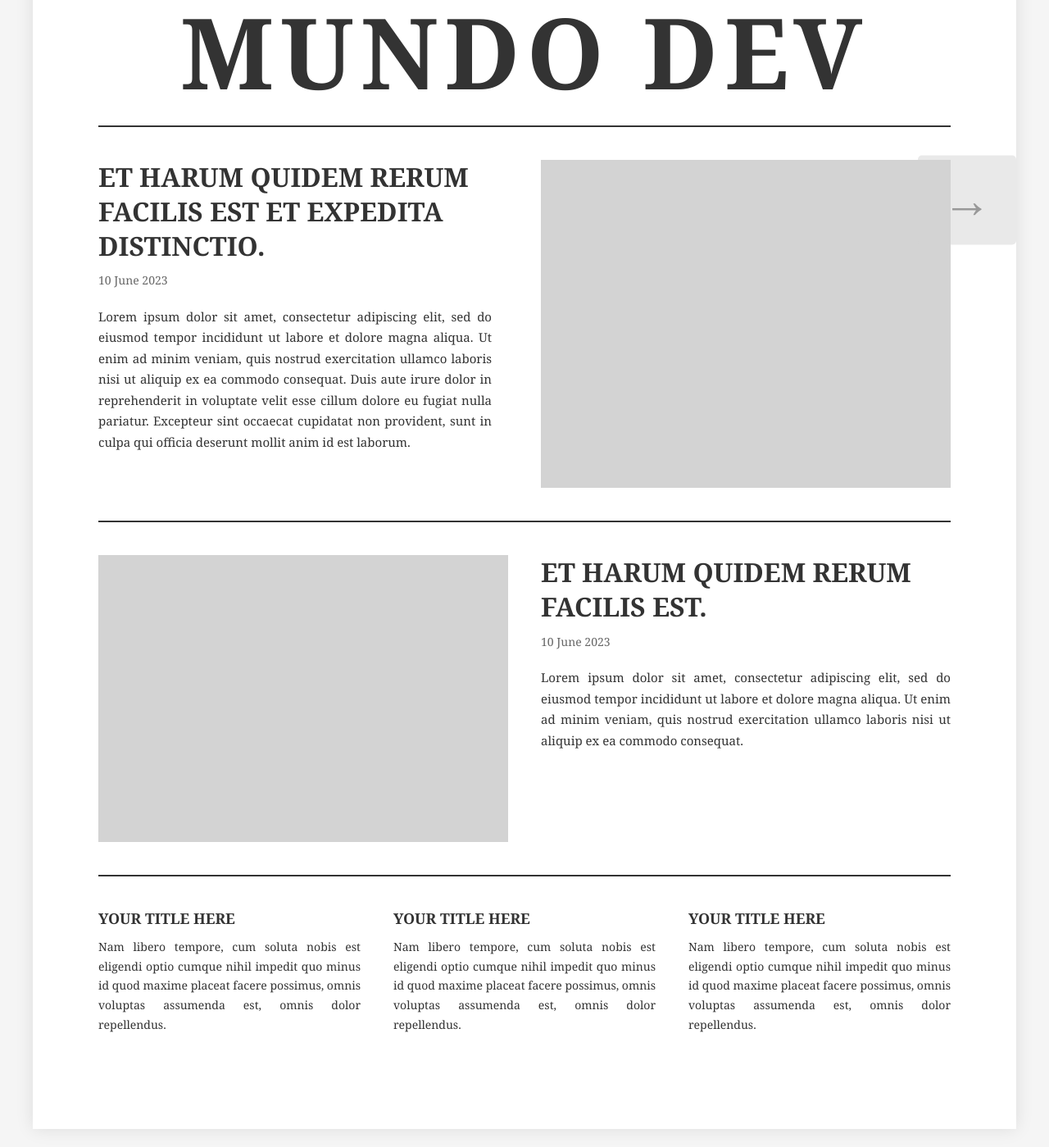
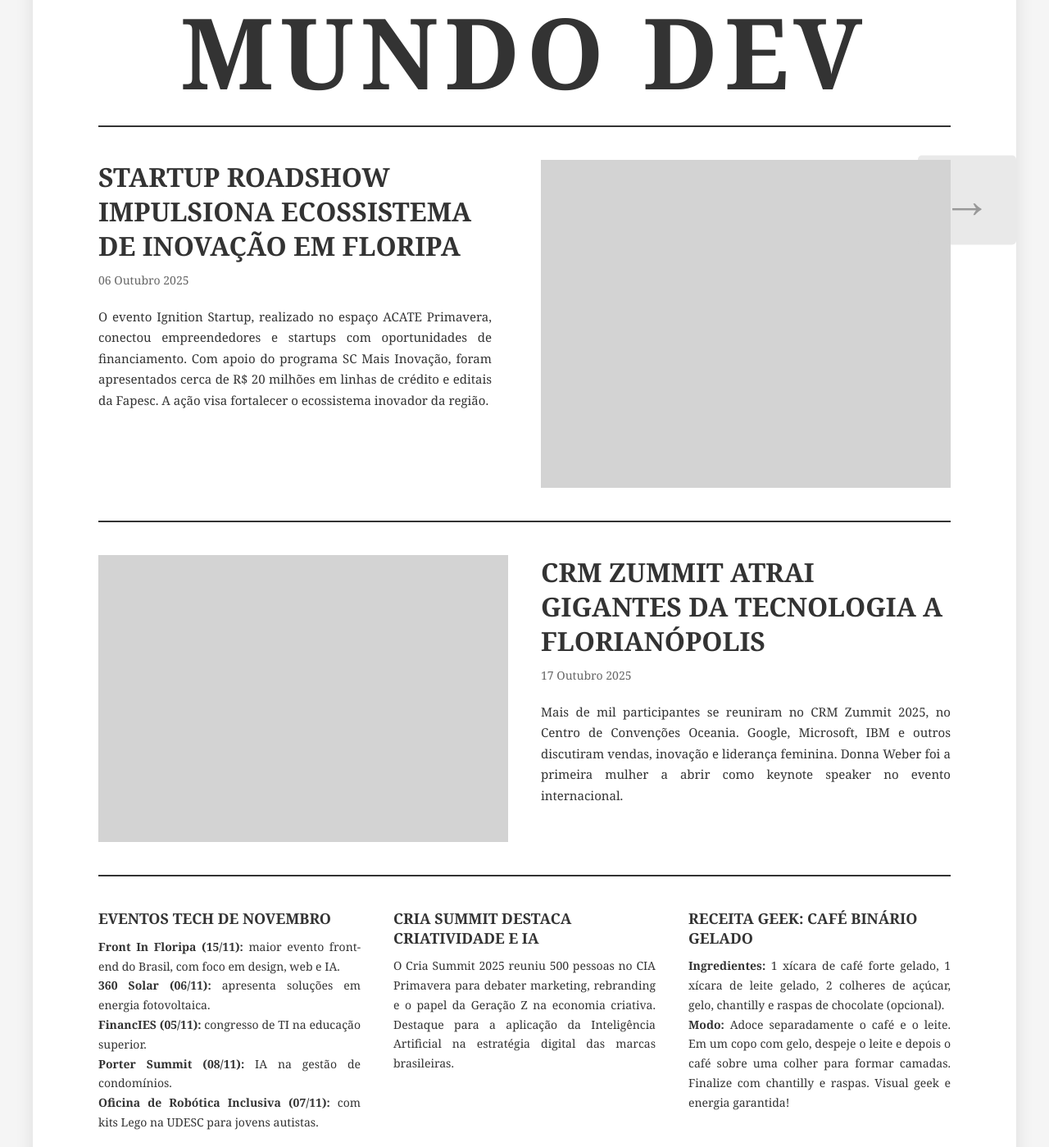
Before and after one commit to RaquelPB/JornalOnline, a plain HTML site: page index.html in a window 1280 px wide. Shown: the part 156-1555 px from the top of the page at 82% size. Drawn offline with Linux system fonts and the light colour scheme.

Commit message:
add notícias

```diff
--- a/index.html
+++ b/index.html
@@ -2,7 +2,7 @@
 <html lang="pt-BR">
 <head>
     <meta charset="UTF-8">
-     <link rel="icon" type="image/logo" href="/logoSemFundo3.png" />
+    <link rel="icon" type="image/logo" href="/logoSemFundo3.png" />
     <meta name="viewport" content="width=device-width, initial-scale=1.0">
     <title>Jornal Mundo Dev</title>
     <link rel="stylesheet" href="styles.css">
@@ -24,13 +24,12 @@
 
         <div class="content-grid">
             <article class="article article-main">
-                <h2>ET HARUM QUIDEM RERUM FACILIS EST ET EXPEDITA DISTINCTIO.</h2>
-                <p class="date">10 June 2023</p>
+                <h2>Startup RoadShow impulsiona ecossistema de inovação em Floripa</h2>
+                <p class="date">06 Outubro 2025</p>
                 <div class="article-content">
-                    <p>Lorem ipsum dolor sit amet, consectetur adipiscing elit, sed do eiusmod tempor incididunt ut labore et dolore magna aliqua. Ut enim ad minim veniam, quis nostrud exercitation ullamco laboris nisi ut aliquip ex ea commodo consequat. Duis aute irure dolor in reprehenderit in voluptate velit esse cillum dolore eu fugiat nulla pariatur. Excepteur sint occaecat cupidatat non provident, sunt in culpa qui officia deserunt mollit anim id est laborum.</p>
+                    <p>O evento Ignition Startup, realizado no espaço ACATE Primavera, conectou empreendedores e startups com oportunidades de financiamento. Com apoio do programa SC Mais Inovação, foram apresentados cerca de R$ 20 milhões em linhas de crédito e editais da Fapesc. A ação visa fortalecer o ecossistema inovador da região.</p>
                 </div>
             </article>
-
             <div class="image-placeholder image-large"></div>
         </div>
 
@@ -38,28 +37,33 @@
             <div class="image-placeholder image-medium"></div>
 
             <article class="article article-secondary">
-                <h2>ET HARUM QUIDEM RERUM FACILIS EST.</h2>
-                <p class="date">10 June 2023</p>
+                <h2>CRM Zummit atrai gigantes da tecnologia a Florianópolis</h2>
+                <p class="date">17 Outubro 2025</p>
                 <div class="article-content">
-                    <p>Lorem ipsum dolor sit amet, consectetur adipiscing elit, sed do eiusmod tempor incididunt ut labore et dolore magna aliqua. Ut enim ad minim veniam, quis nostrud exercitation ullamco laboris nisi ut aliquip ex ea commodo consequat.</p>
+                    <p>Mais de mil participantes se reuniram no CRM Zummit 2025, no Centro de Convenções Oceania. Google, Microsoft, IBM e outros discutiram vendas, inovação e liderança feminina. Donna Weber foi a primeira mulher a abrir como keynote speaker no evento internacional.</p>
                 </div>
             </article>
         </div>
 
         <div class="bottom-section">
             <article class="bottom-article">
-                <h3>YOUR TITLE HERE</h3>
-                <p>Nam libero tempore, cum soluta nobis est eligendi optio cumque nihil impedit quo minus id quod maxime placeat facere possimus, omnis voluptas assumenda est, omnis dolor repellendus.</p>
+                <h3>Eventos Tech de Novembro</h3>
+                <p><strong>Front In Floripa (15/11):</strong> maior evento front-end do Brasil, com foco em design, web e IA. <br>
+                <strong>360 Solar (06/11):</strong> apresenta soluções em energia fotovoltaica. <br>
+                <strong>FinancIES (05/11):</strong> congresso de TI na educação superior. <br>
+                <strong>Porter Summit (08/11):</strong> IA na gestão de condomínios. <br>
+                <strong>Oficina de Robótica Inclusiva (07/11):</strong> com kits Lego na UDESC para jovens autistas.</p>
             </article>
 
             <article class="bottom-article">
-                <h3>YOUR TITLE HERE</h3>
-                <p>Nam libero tempore, cum soluta nobis est eligendi optio cumque nihil impedit quo minus id quod maxime placeat facere possimus, omnis voluptas assumenda est, omnis dolor repellendus.</p>
+                <h3>Cria Summit destaca criatividade e IA</h3>
+                <p>O Cria Summit 2025 reuniu 500 pessoas no CIA Primavera para debater marketing, rebranding e o papel da Geração Z na economia criativa. Destaque para a aplicação da Inteligência Artificial na estratégia digital das marcas brasileiras.</p>
             </article>
 
             <article class="bottom-article">
-                <h3>YOUR TITLE HERE</h3>
-                <p>Nam libero tempore, cum soluta nobis est eligendi optio cumque nihil impedit quo minus id quod maxime placeat facere possimus, omnis voluptas assumenda est, omnis dolor repellendus.</p>
+                <h3>Receita Geek: Café Binário Gelado</h3>
+                <p><strong>Ingredientes:</strong> 1 xícara de café forte gelado, 1 xícara de leite gelado, 2 colheres de açúcar, gelo, chantilly e raspas de chocolate (opcional).<br>
+                <strong>Modo:</strong> Adoce separadamente o café e o leite. Em um copo com gelo, despeje o leite e depois o café sobre uma colher para formar camadas. Finalize com chantilly e raspas. Visual geek e energia garantida!</p>
             </article>
         </div>
 
@@ -76,15 +80,15 @@
         </header>
 
         <article class="article article-featured">
-            <h2>ET HARUM QUIDEM RERUM FACILIS EST ET EXPEDITA DISTINCTIO.</h2>
-            <p class="date">10 June 2023</p>
+            <h2>UFSC lança projeto de energia solar e agricultura</h2>
+            <p class="date">14 Outubro 2025</p>
             <div class="article-layout">
                 <div class="article-columns">
                     <div class="column">
-                        <p>At vero eos et accusamus et iusto odio dignissimos ducimus qui praesentium voluptatum deleniti atque corrupti quos dolores et quas molestias excepturi sint occaerati cupiditate non provident, similique sunt in culpa qui officia deserunt mollitia animi, id est laborum et dolorum fuga. Et harum quidem rerum facilis est et expedita distinctio. Nam libero tempore, cum soluta nobis est eligendi optio cumque nihil impedit quo minus id quod maxime placeat facere possimus, omnis voluptas assumenda est, omnis dolor repellendus.</p>
+                        <p>A UFSC inaugurou um sistema agrifotovoltaico no Sapiens Parque, integrando produção agrícola com energia solar. A iniciativa marca um avanço em sustentabilidade e pesquisa em energias renováveis na região, sendo um dos primeiros do tipo em instituições federais.</p>
                     </div>
                     <div class="column">
-                        <p>At vero eos et accusamus et iusto odio dignissimos ducimus qui praesentium voluptatum deleniti atque corrupti quos dolores et quas molestias excepturi sint occaerati cupiditate non provident, similique sunt in culpa qui officia deserunt mollitia animi, id est laborum et dolorum fuga. Et harum quidem rerum facilis est et expedita distinctio. Nam libero tempore, cum soluta nobis est eligendi optio cumque nihil impedit quo minus id quod maxime placeat facere possimus, omnis voluptas assumenda est, omnis dolor repellendus.</p>
+                        <p>O projeto permite produção de alimentos sob painéis solares, promovendo eficiência e inovação no uso de espaços. A proposta integra pesquisa aplicada, ensino e responsabilidade ambiental. Estudantes de Engenharia, TI e Energia participam do experimento multidisciplinar.</p>
                     </div>
                 </div>
                 <div class="image-placeholder image-side"></div>
@@ -95,19 +99,17 @@
             <div class="image-placeholder image-large-bottom"></div>
 
             <div class="article-right">
-                <p>Lorem ipsum dolor sit amet, consectetur adipiscing elit, sed do eiusmod tempor incididunt ut labore et dolore magna aliqua.</p>
-
-                <p>Lorem ipsum dolor sit amet, consectetur adipiscing elit, sed do eiusmod tempor incididunt ut labore et dolore magna aliqua. Ut enim ad minim veniam, quis nostrud exercitation ullamco laboris nisi ut aliquip ex ea commodo consequat.</p>
-
-                <p>Duis aute irure dolor in reprehenderit in voluptate velit esse cillum dolore eu fugiat nulla pariatur.</p>
-
-                <p>Sed ut perspiciatis unde omnis iste natus error sit voluptatem doloremque laudantium, totam rem aperiam, eaque ipsa quae ab illo inventore veritatis et quasi architecto beatae vitae dicta sunt explicabo.</p>
+                <p>Jovens desenvolvedores participaram de maratonas de código durante o CRM Zummit.</p>
+                <p>Empresas locais como Softplan, Resultados Digitais e HostGator destacaram oportunidades para novos talentos na região.</p>
+                <p>Floripa segue como referência nacional em inovação, sendo sede de três polos de tecnologia e centenas de startups.</p>
+                <p>Segundo a Acate, mais de 6 mil vagas na área de tecnologia devem ser abertas até o fim de 2025.</p>
             </div>
         </div>
 
         <article class="article article-bottom-featured">
-            <h2>ET HARUM QUIDEM RERUM FACILIS EST ET EXPEDITA DISTINCTIO.</h2>
-            <p class="date">10 June 2023</p>
+            <h2>Vida Dev: A história do primeiro bug</h2>
+            <p class="date">Curiosidade</p>
+            <p>O termo "bug" na programação surgiu quando Grace Hopper encontrou uma mariposa presa no computador Mark II, em 1947. Desde então, "debugar" nunca mais foi o mesmo!</p>
         </article>
 
         <div class="navigation">
```
